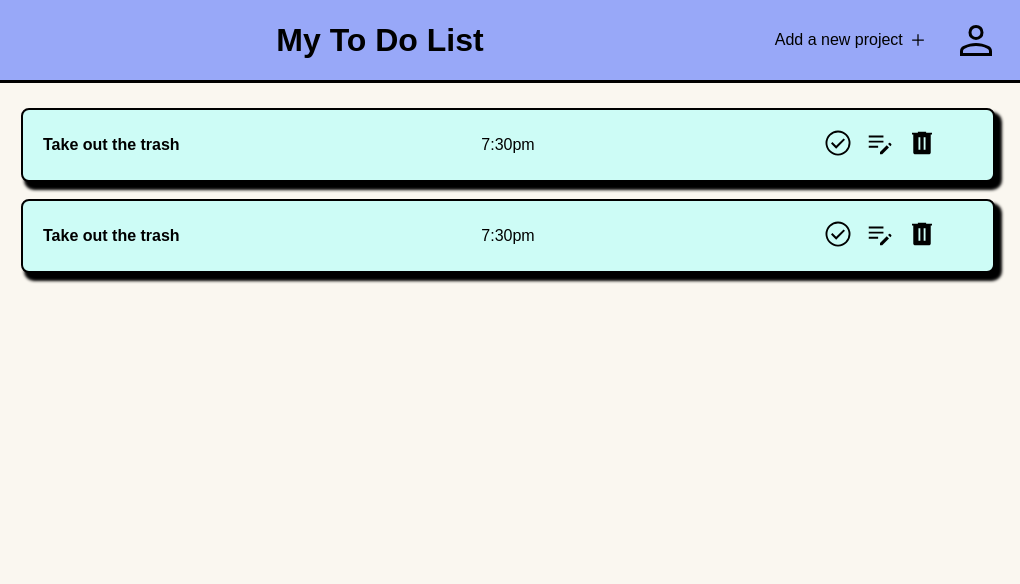
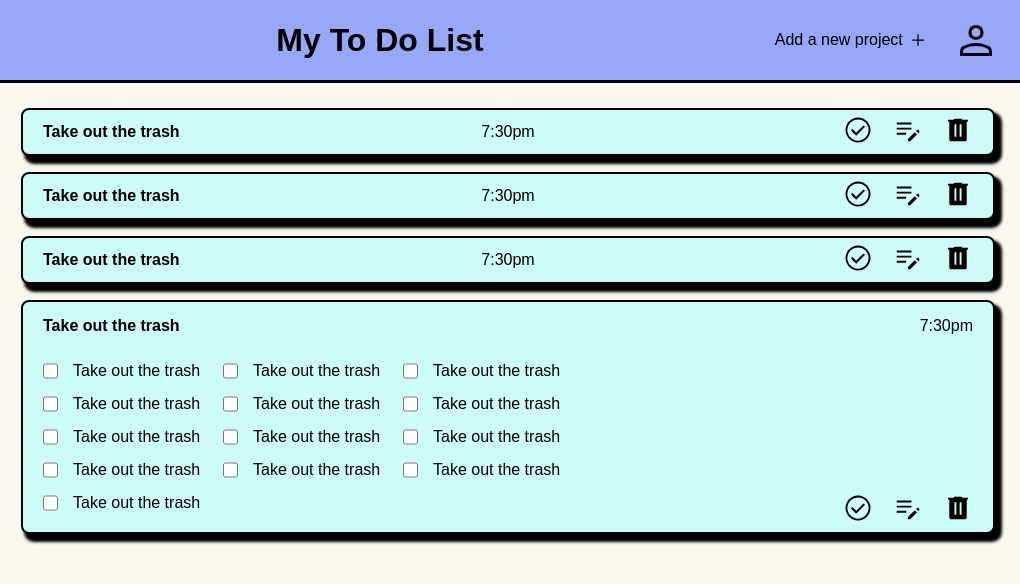
Before and after one commit to JoshDT900/TOP_ToDoList, a website built with webpack: page temp/index.html in a window 1280 px wide. Shown: the top 584 px of the page, 260-1280 px from the left. Built offline with nearby package versions, Linux system fonts and the light colour scheme.

Commit message:
adjust styling of tasks

```diff
--- a/temp/index.html
+++ b/temp/index.html
@@ -56,7 +56,6 @@
             <div class="todo_item">
                 <div class="todo_task">Take out the trash</div>
                 <div class="todo_time">7:30pm</div>
-                <div class="todo_body">I will smell some farts today</div>
                 <div class="todo_btns">
                     <div class="todo_completed">
                         <img src="check_circle_FILL0_wght400_GRAD0_opsz48.svg" alt="take done">
@@ -72,7 +71,66 @@
             <div class="todo_item">
                 <div class="todo_task">Take out the trash</div>
                 <div class="todo_time">7:30pm</div>
-                <div class="todo_body">I will smell some farts today</div>
+                <div class="todo_btns">
+                    <div class="todo_completed">
+                        <img src="check_circle_FILL0_wght400_GRAD0_opsz48.svg" alt="take done">
+                    </div>
+                    <div class="todo_edit">
+                        <img src="edit_note_FILL0_wght400_GRAD0_opsz48.svg" alt="edit task button">
+                    </div>
+                    <div class="todo_delete">
+                        <img src="delete_FILL1_wght400_GRAD0_opsz48.svg" alt="remove task button">
+                    </div>
+                </div>
+            </div>
+            <div class="todo_item">
+                <div class="todo_task">Take out the trash</div>
+                <div class="todo_time">7:30pm</div>
+                <div class="todo_btns">
+                    <div class="todo_completed">
+                        <img src="check_circle_FILL0_wght400_GRAD0_opsz48.svg" alt="take done">
+                    </div>
+                    <div class="todo_edit">
+                        <img src="edit_note_FILL0_wght400_GRAD0_opsz48.svg" alt="edit task button">
+                    </div>
+                    <div class="todo_delete">
+                        <img src="delete_FILL1_wght400_GRAD0_opsz48.svg" alt="remove task button">
+                    </div>
+                </div>
+            </div>
+            <div class="todo_item_full">
+                <div class="todo_task">Take out the trash</div>
+                <div class="todo_time">7:30pm</div>
+                <div class="todo_body">
+                    <ul>
+                        <input type="checkbox" name="task" id="task_trash">
+                        <label for="task">Take out the trash</label>
+                        <input type="checkbox" name="task" id="task_trash">
+                        <label for="task">Take out the trash</label>
+                        <input type="checkbox" name="task" id="task_trash">
+                        <label for="task">Take out the trash</label>
+                        <input type="checkbox" name="task" id="task_trash">
+                        <label for="task">Take out the trash</label>
+                        <input type="checkbox" name="task" id="task_trash">
+                        <label for="task">Take out the trash</label>
+                        <input type="checkbox" name="task" id="task_trash">
+                        <label for="task">Take out the trash</label>
+                        <input type="checkbox" name="task" id="task_trash">
+                        <label for="task">Take out the trash</label>
+                        <input type="checkbox" name="task" id="task_trash">
+                        <label for="task">Take out the trash</label>
+                        <input type="checkbox" name="task" id="task_trash">
+                        <label for="task">Take out the trash</label>
+                        <input type="checkbox" name="task" id="task_trash">
+                        <label for="task">Take out the trash</label>
+                        <input type="checkbox" name="task" id="task_trash">
+                        <label for="task">Take out the trash</label>
+                        <input type="checkbox" name="task" id="task_trash">
+                        <label for="task">Take out the trash</label>
+                        <input type="checkbox" name="task" id="task_trash">
+                        <label for="task">Take out the trash</label>
+                    </ul>
+                </div>
                 <div class="todo_btns">
                     <div class="todo_completed">
                         <img src="check_circle_FILL0_wght400_GRAD0_opsz48.svg" alt="take done">
--- a/temp/style.css
+++ b/temp/style.css
@@ -98,10 +98,12 @@ body {
 }
 
 .main_content {
-  display: grid;
+  display: flex;
+  flex-direction: column;
+  grid-column: 2/3;
+  grid-row: 2/4;
   padding: 25px;
   gap: 1rem;
-  grid-auto-rows: 75px;
   overflow: scroll;
 }
 
@@ -115,7 +117,6 @@ body {
   justify-items: center;
   align-items: center;
   background-color: #CDFCF6;
-  height: 60px;
 }
 
 .todo_item .todo_task {
@@ -134,11 +135,70 @@ body {
 
 .todo_item .todo_btns {
   display: flex;
-  justify-content: space-evenly;
+  justify-self: flex-end;
+  gap: 20px;
   grid-column: 5/6;
-  width: 75%;
 }
 
-.todo_item img {
+.todo_item img,
+.todo_item_full img {
   width: 30px;
 }
+
+.todo_item_full {
+  border: solid 2px black;
+  box-shadow: 5px 6px 3px 2px black;
+  border-radius: 8px;
+  padding: 5px 20px;
+  display: grid;
+  grid-template-columns: repeat(5, 1fr);
+  grid-template-rows: 1fr 2fr 1fr;
+  justify-items: center;
+  align-items: center;
+  background-color: #CDFCF6;
+}
+
+.todo_item_full .todo_task {
+  grid-column: 1/2;
+  grid-row: 1/2;
+  justify-self: flex-start;
+  align-self: flex-start;
+  padding-top: 10px;
+  font-weight: bold;
+}
+
+.todo_item_full .todo_time {
+  grid-column: 5/6;
+  grid-row: 1/2;
+  justify-self: flex-end;
+  align-self: flex-start;
+  padding-top: 10px;
+}
+
+.todo_item_full .todo_btns {
+  display: flex;
+  justify-content: space-evenly;
+  align-self: end;
+  justify-self: flex-end;
+  grid-column: 5/6;
+  grid-row: 3/4;
+  gap: 20px;
+}
+
+.todo_item_full .todo_body {
+  grid-column: 1/5;
+  grid-row: 2/4;
+  justify-self: start;
+  align-self: end;
+}
+
+.todo_item_full .todo_body ul {
+  display: grid;
+  grid-template-columns: 1fr 9fr 1fr 9fr 1fr 9fr;
+  gap: 15px;
+  padding-bottom: 15px;
+}
+
+.todo_item_full .todo_body ul input {
+  width: 15px;
+}
```
